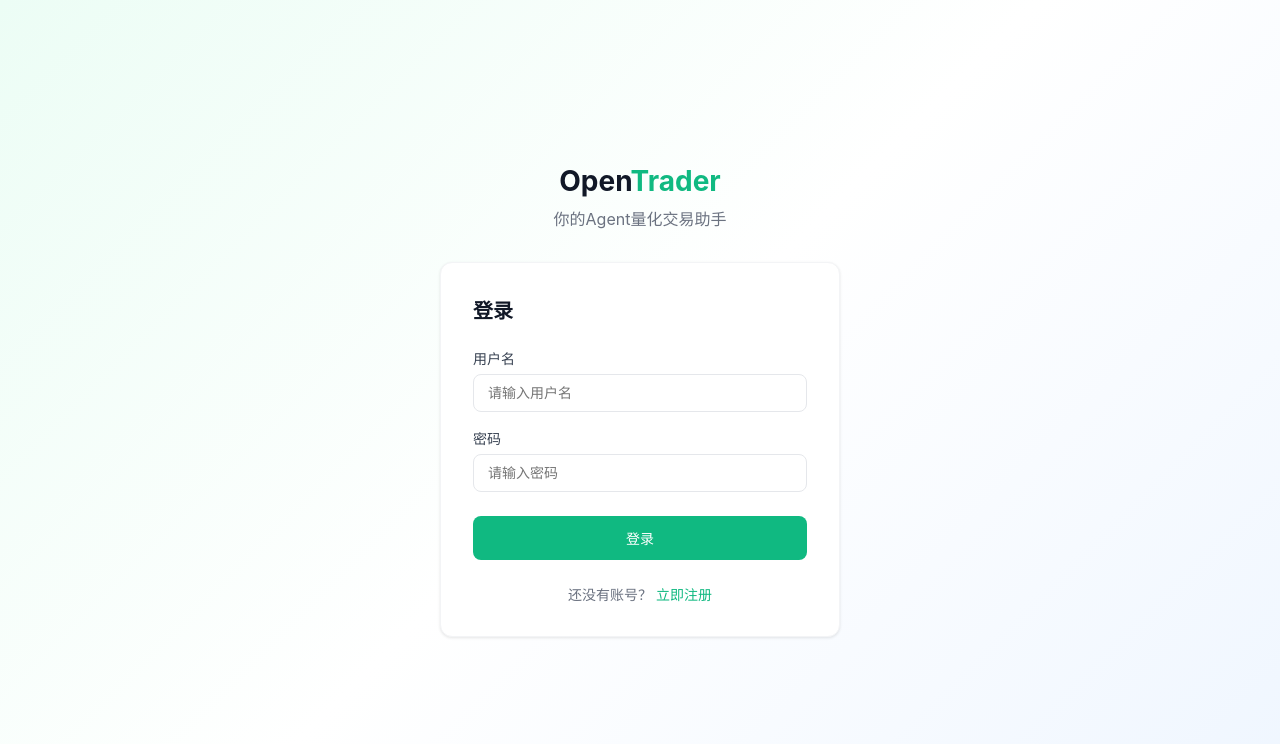
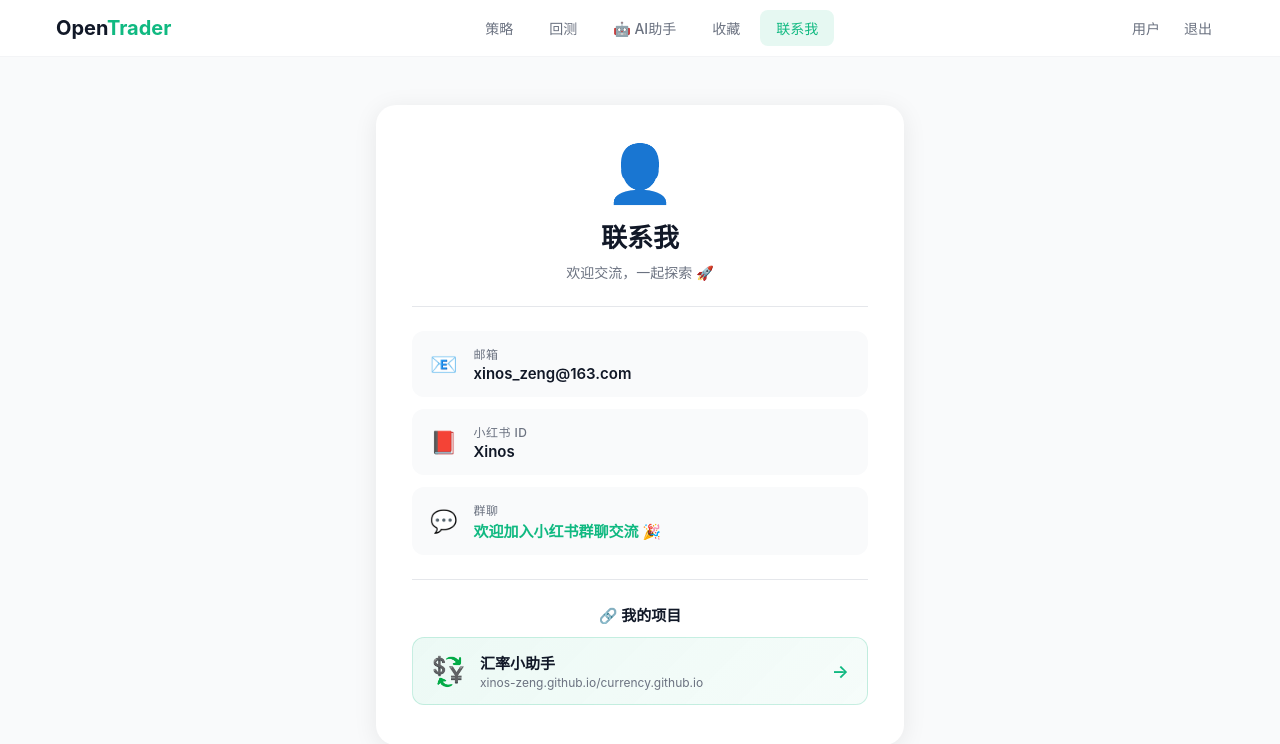
Before and after one commit to Xinos-Zeng/OpenTrader.github.io, a React (Create React App) app: page /contact in a window 1280 px wide. Before the commit this address led to /login. Shown: the top 744 px of the page. Built offline with nearby package versions, Linux system fonts and the light colour scheme; no server answers; sample sign-in values are in the browser's storage; the HTML template or start-up script is replaced by a standard one.

Commit message:
add contact me

```diff
--- a/src/App.tsx
+++ b/src/App.tsx
@@ -13,6 +13,7 @@ import BacktestStream from './pages/backtest/BacktestStream';
 import Favorites from './pages/Favorites';
 import FavoriteDetail from './pages/FavoriteDetail';
 import Agent from './pages/Agent';
+import Contact from './pages/Contact';
 
 // 路由守卫组件
 function PrivateRoute({ children }: { children: React.ReactNode }) {
@@ -120,6 +121,15 @@ export default function App() {
           }
         />
 
+        <Route
+          path="/contact"
+          element={
+            <PrivateRoute>
+              <Contact />
+            </PrivateRoute>
+          }
+        />
+
         {/* 默认重定向 */}
         <Route path="/" element={<Navigate to="/dashboard" replace />} />
         <Route path="*" element={<Navigate to="/dashboard" replace />} />
--- a/src/components/NavBar.tsx
+++ b/src/components/NavBar.tsx
@@ -17,6 +17,7 @@ export default function NavBar() {
     { path: '/backtest/stream', label: '回测' },
     { path: '/agent', label: '🤖 AI助手' },
     { path: '/favorites', label: '收藏' },
+    { path: '/contact', label: '联系我' },
   ];
 
   const isActive = (path: string) => location.pathname.startsWith(path);
--- /dev/null
+++ b/src/pages/Contact.css
@@ -0,0 +1,182 @@
+/* 联系我页面样式 */
+
+.contact-page {
+  min-height: 100vh;
+  background: var(--color-background);
+}
+
+.contact-container {
+  max-width: 560px;
+  margin: 0 auto;
+  padding: 48px 16px;
+  display: flex;
+  justify-content: center;
+}
+
+.contact-card {
+  background: var(--color-card-background, #fff);
+  border-radius: 20px;
+  padding: 40px 36px;
+  box-shadow: 0 4px 24px rgba(0, 0, 0, 0.08);
+  width: 100%;
+  text-align: center;
+}
+
+/* 头像 */
+.contact-avatar {
+  font-size: 56px;
+  margin-bottom: 16px;
+  line-height: 1;
+}
+
+/* 标题 */
+.contact-title {
+  font-size: 26px;
+  font-weight: 700;
+  color: var(--color-text, #111827);
+  margin: 0 0 8px;
+}
+
+.contact-subtitle {
+  font-size: 14px;
+  color: var(--color-text-secondary, #6b7280);
+  margin: 0 0 24px;
+}
+
+/* 分割线 */
+.contact-divider {
+  height: 1px;
+  background: var(--color-border, #e5e7eb);
+  margin: 24px 0;
+}
+
+/* 联系项 */
+.contact-item {
+  display: flex;
+  align-items: center;
+  gap: 16px;
+  padding: 14px 18px;
+  border-radius: 12px;
+  background: var(--color-gray-50, #f9fafb);
+  margin-bottom: 12px;
+  text-align: left;
+  transition: background 0.2s;
+}
+
+.contact-item:last-of-type {
+  margin-bottom: 0;
+}
+
+.contact-item:hover {
+  background: rgba(16, 185, 129, 0.06);
+}
+
+.contact-icon {
+  font-size: 22px;
+  flex-shrink: 0;
+}
+
+.contact-info {
+  display: flex;
+  flex-direction: column;
+  gap: 2px;
+  flex: 1;
+}
+
+.contact-label {
+  font-size: 12px;
+  color: var(--color-text-secondary, #6b7280);
+  font-weight: 500;
+  text-transform: uppercase;
+  letter-spacing: 0.04em;
+}
+
+.contact-value {
+  font-size: 15px;
+  font-weight: 600;
+  color: var(--color-text, #111827);
+  text-decoration: none;
+}
+
+a.contact-value:hover {
+  color: var(--color-primary, #10b981);
+  text-decoration: underline;
+}
+
+.contact-highlight {
+  color: var(--color-primary, #10b981) !important;
+}
+
+/* 项目区域 */
+.contact-projects {
+  text-align: left;
+}
+
+.contact-projects-title {
+  font-size: 15px;
+  font-weight: 600;
+  color: var(--color-text, #111827);
+  margin: 0 0 12px;
+  text-align: center;
+}
+
+.contact-project-link {
+  display: flex;
+  align-items: center;
+  gap: 14px;
+  padding: 14px 18px;
+  border-radius: 12px;
+  background: linear-gradient(135deg, rgba(16, 185, 129, 0.08), rgba(16, 185, 129, 0.04));
+  border: 1px solid rgba(16, 185, 129, 0.2);
+  text-decoration: none;
+  transition: all 0.2s;
+}
+
+.contact-project-link:hover {
+  background: linear-gradient(135deg, rgba(16, 185, 129, 0.15), rgba(16, 185, 129, 0.08));
+  border-color: rgba(16, 185, 129, 0.4);
+  transform: translateY(-1px);
+  box-shadow: 0 4px 12px rgba(16, 185, 129, 0.15);
+}
+
+.project-icon {
+  font-size: 28px;
+  flex-shrink: 0;
+}
+
+.project-info {
+  display: flex;
+  flex-direction: column;
+  gap: 2px;
+  flex: 1;
+}
+
+.project-name {
+  font-size: 15px;
+  font-weight: 600;
+  color: var(--color-text, #111827);
+}
+
+.project-url {
+  font-size: 12px;
+  color: var(--color-text-secondary, #6b7280);
+}
+
+.project-arrow {
+  font-size: 18px;
+  color: var(--color-primary, #10b981);
+  font-weight: 600;
+  flex-shrink: 0;
+}
+
+/* 响应式 */
+@media (max-width: 480px) {
+  .contact-card {
+    padding: 28px 20px;
+    border-radius: 16px;
+  }
+
+  .contact-container {
+    padding: 24px 12px;
+  }
+}
--- /dev/null
+++ b/src/pages/Contact.tsx
@@ -0,0 +1,69 @@
+import NavBar from '../components/NavBar';
+import './Contact.css';
+
+export default function Contact() {
+  return (
+    <div className="contact-page">
+      <NavBar />
+
+      <div className="contact-container">
+        <div className="contact-card">
+          <div className="contact-avatar">👤</div>
+          <h1 className="contact-title">联系我</h1>
+          <p className="contact-subtitle">欢迎交流，一起探索 🚀</p>
+
+          <div className="contact-divider" />
+
+          {/* 邮箱 */}
+          <div className="contact-item">
+            <span className="contact-icon">📧</span>
+            <div className="contact-info">
+              <span className="contact-label">邮箱</span>
+              <a href="mailto:xinos_zeng@163.com" className="contact-value">
+                xinos_zeng@163.com
+              </a>
+            </div>
+          </div>
+
+          {/* 小红书 */}
+          <div className="contact-item">
+            <span className="contact-icon">📕</span>
+            <div className="contact-info">
+              <span className="contact-label">小红书 ID</span>
+              <span className="contact-value">Xinos</span>
+            </div>
+          </div>
+
+          {/* 小红书群聊 */}
+          <div className="contact-item">
+            <span className="contact-icon">💬</span>
+            <div className="contact-info">
+              <span className="contact-label">群聊</span>
+              <span className="contact-value contact-highlight">欢迎加入小红书群聊交流 🎉</span>
+            </div>
+          </div>
+
+          <div className="contact-divider" />
+
+          {/* 项目链接 */}
+          <div className="contact-projects">
+            <h2 className="contact-projects-title">🔗 我的项目</h2>
+            <a
+              href="https://xinos-zeng.github.io/currency.github.io/"
+              target="_blank"
+              rel="noopener noreferrer"
+              className="contact-project-link"
+            >
+              <span className="project-icon">💱</span>
+              <div className="project-info">
+                <span className="project-name">汇率小助手</span>
+                <span className="project-url">xinos-zeng.github.io/currency.github.io</span>
+              </div>
+              <span className="project-arrow">→</span>
+            </a>
+          </div>
+        </div>
+      </div>
+    </div>
+  );
+}
```
